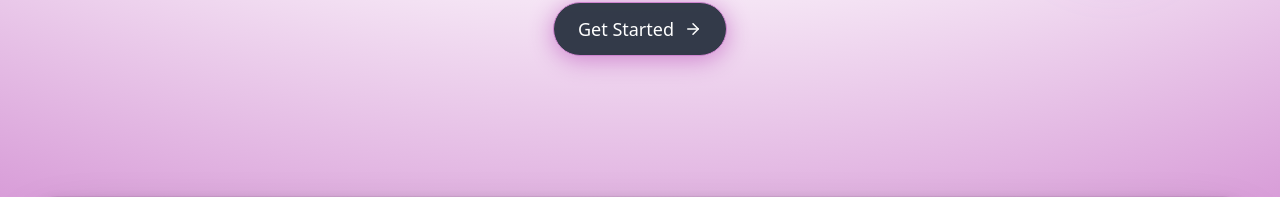
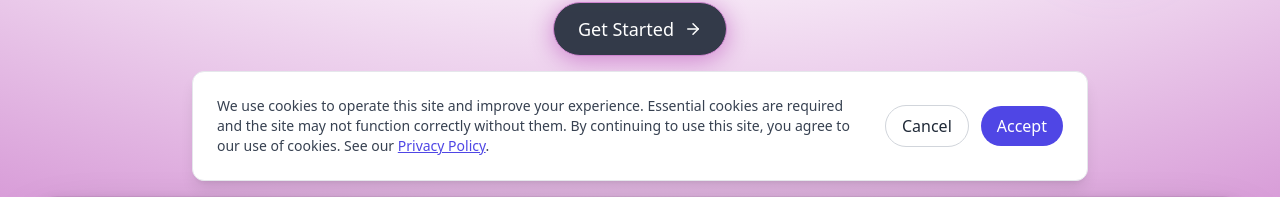
Before and after one commit to kev202209/niajee-social, a Next.js app: page / in a window 1280 px wide. Shown: the part 603-800 px from the top of the page. Built offline with nearby package versions, Linux system fonts and the light colour scheme; no server answers; grey boxes are pictures that could not be loaded.

Commit message:
added a cookie consent

```diff
--- a/app/layout.tsx
+++ b/app/layout.tsx
@@ -5,6 +5,7 @@ import { AuthProvider } from '@/contexts/AuthContext'
 import type { Metadata } from 'next'
 import { Toaster } from '@/components/ui/sonner'
 import {PostHogProvider} from './providers/PHprovider'
+import CookieConsent from '@/components/CookieConsent'
 
 export const metadata: Metadata = {
   title: 'Niajee - Social Media Super App',
@@ -30,6 +31,7 @@ export default function RootLayout({
             <Providers>
               <Toaster position="top-right" richColors closeButton />
               <main className="">{children}</main>
+              <CookieConsent />
             </Providers>
           </AuthProvider>
         </PostHogProvider>
--- /dev/null
+++ b/components/CookieConsent.tsx
@@ -0,0 +1,92 @@
+'use client';
+
+import React, { useEffect, useState } from 'react';
+import Link from 'next/link';
+
+declare global {
+  interface Window {
+    posthog?: {
+      opt_in_capturing?: () => void;
+      opt_out_capturing?: () => void;
+    };
+  }
+}
+
+function getCookie(name: string) {
+  if (typeof document === 'undefined') return null;
+  const match = document.cookie.match(new RegExp('(^| )' + name + '=([^;]+)'));
+  return match ? decodeURIComponent(match[2]) : null;
+}
+
+function setCookie(name: string, value: string, days = 365) {
+  if (typeof document === 'undefined') return;
+  const expires = new Date(Date.now() + days * 864e5).toUTCString();
+  document.cookie = `${name}=${encodeURIComponent(value)}; Expires=${expires}; Path=/; SameSite=Lax`;
+}
+
+export default function CookieConsent() {
+  const [visible, setVisible] = useState(false);
+
+  useEffect(() => {
+    const status = getCookie('cookie_consent');
+    if (!status) {
+      setVisible(true);
+      return;
+    }
+    if (status === 'accepted') {
+      window.posthog?.opt_in_capturing?.();
+    } else {
+      window.posthog?.opt_out_capturing?.();
+    }
+  }, []);
+
+  const acceptAll = () => {
+    setCookie('cookie_consent', 'accepted', 365);
+    window.posthog?.opt_in_capturing?.();
+    setVisible(false);
+  };
+
+  const cancel = () => {
+    // Record declined choice and dismiss
+    setCookie('cookie_consent', 'declined', 365);
+    window.posthog?.opt_out_capturing?.();
+    setVisible(false);
+  };
+
+  if (!visible) return null;
+
+  return (
+    <div
+      role="dialog"
+      aria-live="polite"
+      aria-label="Cookie consent"
+      className="fixed inset-x-0 bottom-0 z-50 px-4 pb-4"
+    >
+      <div className="mx-auto max-w-4xl rounded-xl bg-white dark:bg-gray-800 shadow-lg border border-gray-200 dark:border-gray-700 p-4 md:p-6">
+        <div className="flex flex-col md:flex-row gap-4 md:gap-6 items-start md:items-center">
+          <p className="text-sm text-gray-700 dark:text-gray-200">
+            We use cookies to operate this site and improve your experience. Essential cookies are
+            required and the site may not function correctly without them. By continuing to use this site, you agree to our use of cookies. See our{' '}
+            <Link href="/privacy" className="underline text-indigo-600 dark:text-indigo-400">
+              Privacy Policy
+            </Link>.
+          </p>
+          <div className="flex items-center gap-3 md:ml-auto">
+            <button
+              onClick={cancel}
+              className="px-4 py-2 rounded-full border border-gray-300 dark:border-gray-600 text-gray-800 dark:text-gray-100 hover:bg-gray-50 dark:hover:bg-gray-700"
+            >
+              Cancel
+            </button>
+            <button
+              onClick={acceptAll}
+              className="px-4 py-2 rounded-full bg-indigo-600 text-white hover:bg-indigo-700"
+            >
+              Accept
+            </button>
+          </div>
+        </div>
+      </div>
+    </div>
+  );
+}
```
